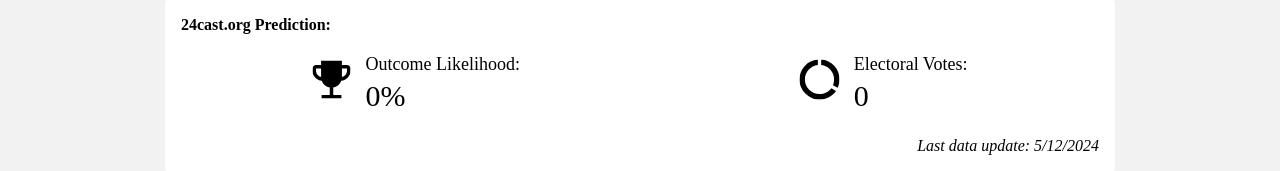
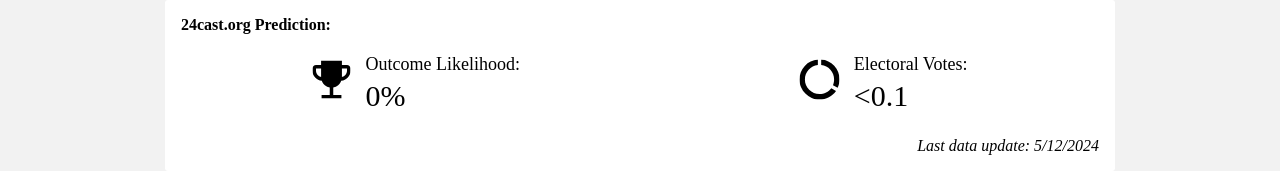
Before and after one commit to BPR-Data-Team/ElectionModel2024-site, a Next.js app: page / in a window 1280 px wide. Shown: the part 361-532 px from the top of the page. Built offline with nearby package versions, Linux system fonts and the light colour scheme; no server answers; a web font is replaced by a local one.

Commit message:
Changed text to <0.1 when margin is super low

```diff
--- a/src/components/modules/PredictionModule.tsx
+++ b/src/components/modules/PredictionModule.tsx
@@ -232,8 +232,8 @@ export default function PredictionModule(
                   :
                 </h4>
                 <span className={styles.predictionInfoItemContent}>
-                  {props.state !== State.National ? "+" : ""}
-                  {margin}
+                  {props.state !== State.National && margin > 0.1 ? "+" : ""}
+                  {margin < 0.1 ? "<0.1" : margin}
                 </span>
               </div>
             </div>
```
